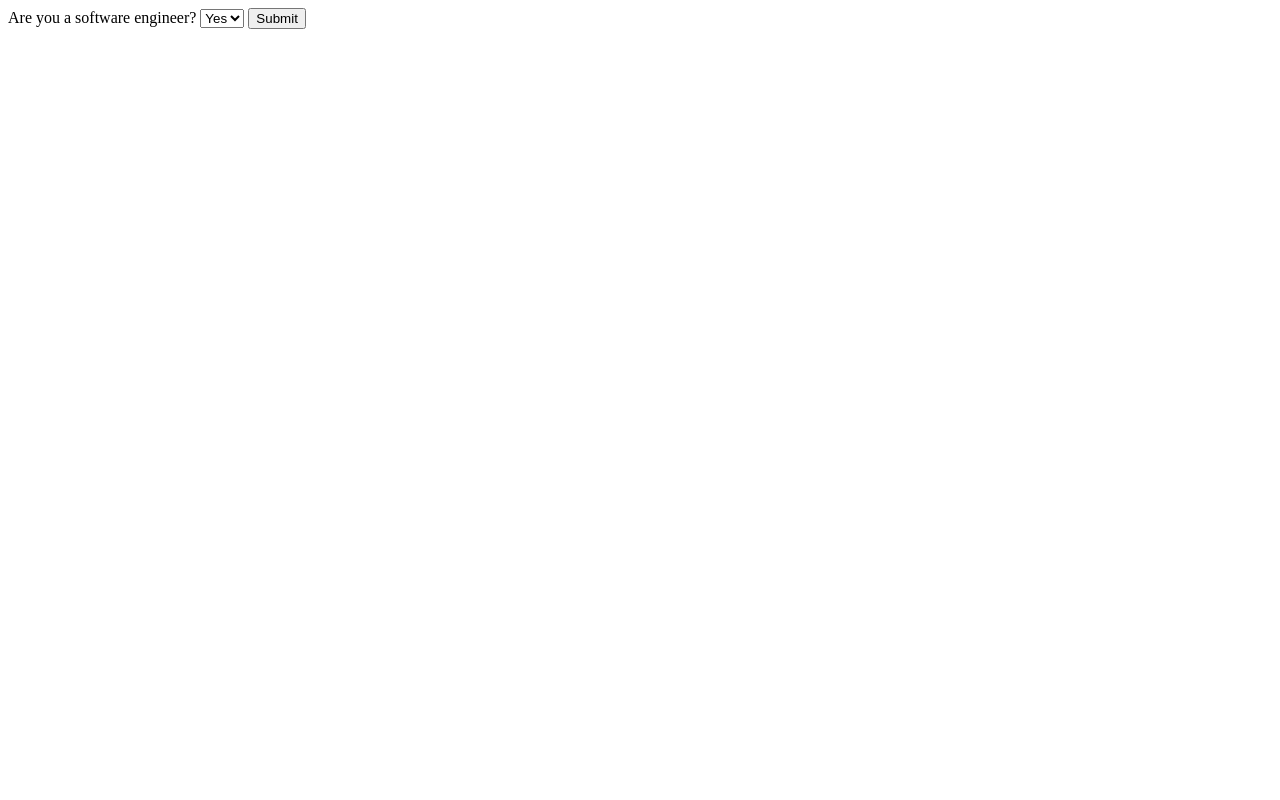
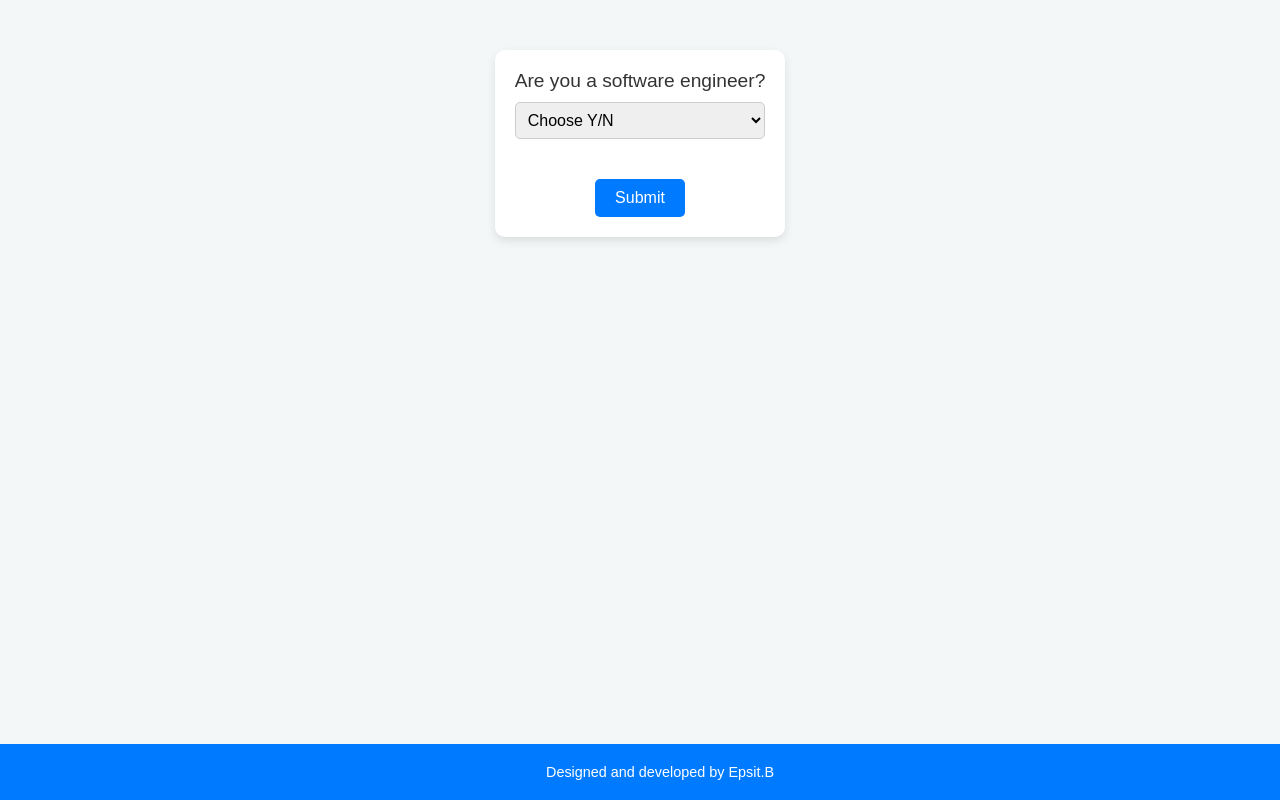
Before and after one commit to epsit03/gevme_task, a plain HTML site: page index.html in a window 1280 px wide. Drawn offline with Linux system fonts and the light colour scheme.

Commit message:
Update index.html

```diff
--- a/index.html
+++ b/index.html
@@ -5,25 +5,121 @@
     <meta name="viewport" content="width=device-width, initial-scale=1.0">
     <title>Star Rating</title>
     <style>
+        /* Global Styles */
+        body {
+            font-family: 'Arial', sans-serif;
+            background-color: #f4f7f8;
+            margin: 0;
+            padding: 0;
+            display: flex;
+            flex-direction: column;
+            justify-content: space-between;
+            min-height: 100vh;
+        }
+
+        form {
+            margin: 50px auto;
+            background-color: #fff;
+            padding: 20px;
+            border-radius: 10px;
+            box-shadow: 0 4px 10px rgba(0, 0, 0, 0.1);
+            max-width: 500px;
+            transition: all 0.3s ease-in-out;
+        }
+
+        label {
+            font-size: 1.2rem;
+            margin-bottom: 10px;
+            display: block;
+            color: #333;
+        }
+
+        select {
+            padding: 8px;
+            width: 100%;
+            margin-bottom: 20px;
+            font-size: 1rem;
+            border-radius: 5px;
+            border: 1px solid #ccc;
+            outline: none;
+            transition: border-color 0.3s ease-in-out;
+        }
+
+        select:focus {
+            border-color: #007bff;
+        }
+
         .star-rating {
-            direction: rtl;
-            display: inline-block;
+            display: flex;
+            justify-content: center;
+            gap: 20px;
             font-size: 2rem;
             unicode-bidi: bidi-override;
+            opacity: 0;
+            transform: scale(1.2);
+            transition: opacity 0.6s ease-in-out, transform 0.6s ease-in-out;
         }
+
+        .star-rating.show {
+            opacity: 1;
+            transform: scale(1.4);
+        }
+
         .star-rating input {
             display: none;
         }
+
         .star-rating label {
             color: #ddd;
             cursor: pointer;
+            transition: color 0.3s ease, transform 0.3s ease;
         }
+
+        .star-rating label:hover,
+        .star-rating label:hover ~ label {
+            color: #f5c518;
+            transform: scale(1.2);
+        }
+
         .star-rating input:checked ~ label {
             color: #f5c518;
         }
-        .star-rating label:hover, .star-rating label:hover ~ label {
-            color: #f5c518;
+
+        /* Button Styling */
+        .button-container {
+            display: flex;
+            justify-content: center;
+            margin-top: 20px;
         }
+
+        button {
+            background-color: #007bff;
+            color: #fff;
+            padding: 10px 20px;
+            border: none;
+            border-radius: 5px;
+            cursor: pointer;
+            font-size: 1rem;
+            transition: background-color 0.3s ease-in-out, transform 0.3s ease;
+        }
+
+        button:hover {
+            background-color: #0056b3;
+            transform: scale(1.05);
+        }
+
+        /* Footer */
+        footer {
+            text-align: center;
+            padding: 20px;
+            background-color: #007bff;
+            color: #fff;
+            position: fixed;
+            width: 100%;
+            bottom: 0;
+            font-size: 0.9rem;
+        }
+
     </style>
 </head>
 <body>
@@ -31,42 +127,57 @@
     <form>
         <label for="software-engineer">Are you a software engineer?</label>
         <select id="software-engineer" name="software_engineer" required>
+            <option value="choose">Choose Y/N</option>
             <option value="yes">Yes</option>
             <option value="no">No</option>
         </select>
 
         <div id="rating-container" style="display: none;">
             <label for="skills-rating">How would you rate your software development skills?</label>
-            <div class="star-rating">
-                <input type="radio" id="star5" name="skills_rating" value="5" />
-                <label for="star5" title="Expert">&#9733;</label>
+            <div class="star-rating" id="star-rating">
+                <input type="radio" id="star1" name="skills_rating" value="1" />
+                <label for="star1" title="Novice">&#9733;</label>
+
+                <input type="radio" id="star2" name="skills_rating" value="2" />
+                <label for="star2" title="Beginner">&#9733;</label>
+
+                <input type="radio" id="star3" name="skills_rating" value="3" />
+                <label for="star3" title="Intermediate">&#9733;</label>
 
                 <input type="radio" id="star4" name="skills_rating" value="4" />
                 <label for="star4" title="Advanced">&#9733;</label>
 
-                <input type="radio" id="star3" name="skills_rating" value="3" />
-                <label for="star3" title="Intermediate">&#9733;</label>
+                <input type="radio" id="star5" name="skills_rating" value="5" />
+                <label for="star5" title="Expert">&#9733;</label>
 
-                <input type="radio" id="star2" name="skills_rating" value="2" />
-                <label for="star2" title="Beginner">&#9733;</label>
-
-                <input type="radio" id="star1" name="skills_rating" value="1" />
-                <label for="star1" title="Novice">&#9733;</label>
             </div>
         </div>
 
-        <button type="submit">Submit</button>
+        <div class="button-container">
+            <button type="submit">Submit</button>
+        </div>
     </form>
+
+    <footer>
+        Designed and developed by Epsit.B
+    </footer>
 
     <script>
         const softwareEngineerSelect = document.getElementById('software-engineer');
         const ratingContainer = document.getElementById('rating-container');
+        const starRating = document.getElementById('star-rating');
 
         softwareEngineerSelect.addEventListener('change', function () {
             if (this.value === 'yes') {
                 ratingContainer.style.display = 'block';
+                setTimeout(() => {
+                    starRating.classList.add('show');
+                }, 100);  // Delayed animation
             } else {
-                ratingContainer.style.display = 'none';
+                starRating.classList.remove('show');
+                setTimeout(() => {
+                    ratingContainer.style.display = 'none';
+                }, 500);  // Smooth hiding with delay
             }
         });
     </script>
```
